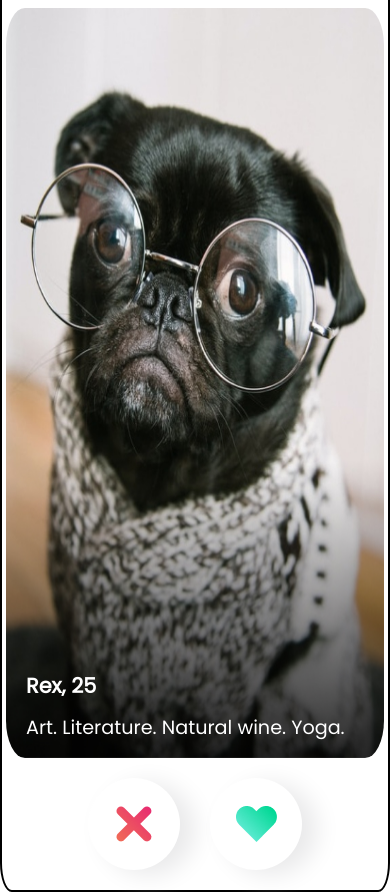
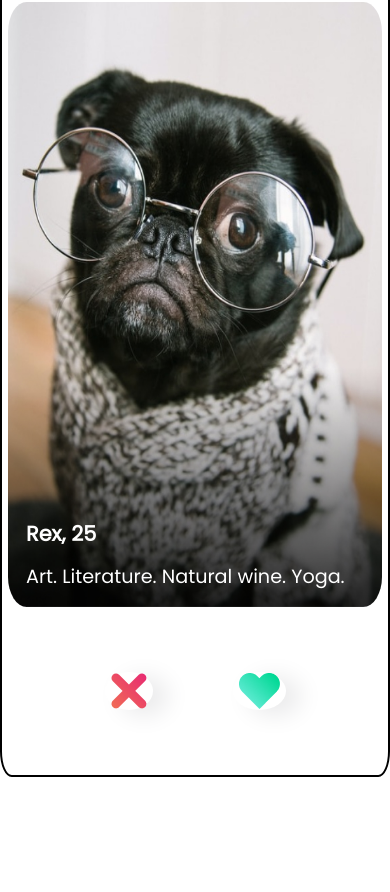
Before and after one commit to marvinbra/Tindog, a website built with Vite: page index.html in a window 390 px wide. Shown: the part 74-966 px from the top of the page. After the commit the page ends 851 px from the top, so only its background shows below. Built offline with nearby package versions, Linux system fonts and the light colour scheme.

Commit message:
responsive design
css code update

```diff
--- a/index.css
+++ b/index.css
@@ -15,7 +15,6 @@ nav {
     display: flex;
     justify-content: space-between;
     align-items: center;
-    height: 80px;
     padding: 1em;
 }
 
@@ -30,22 +29,27 @@ nav {
 }
 
 #dogs {
-    height: 750px;
     position: relative;
 }
 
 section {
     display: flex;
-    justify-content: center;
-    text-align: center;
-    gap: 30px;
+    gap: 2rem;
     padding: 1.25em 0;
 }
 
+#actions {
+        display: flex;
+        justify-content: center;
+        align-items: center;
+        width: 100%;
+        height: 20%;
+        gap: 5em;
+}
+
 button {
+    display: inline-block;
     border-radius: 50%;
-    height: 92px;
-    width: 92px;
     box-shadow: 15px 5px 25px #E9E9EA;
     background: white;
     border: none;
@@ -54,9 +58,9 @@ button {
 .dogImg {
     display: flex;
     margin: auto;
-    width: 98%;
+    width: 97%;
     border-radius: 5%;
-    height: 750px;
+    height: 72%;
 }
 
 #dogInfo {
--- a/index.html
+++ b/index.html
@@ -1,5 +1,6 @@
 <html>
     <head>
+        <meta name="viewport" content="width=device-width, initial-scale=1.0">
         <title>Tindog</title>
         <link rel="preconnect" href="https://fonts.googleapis.com">
         <link rel="preconnect" href="https://fonts.gstatic.com" crossorigin>
```
